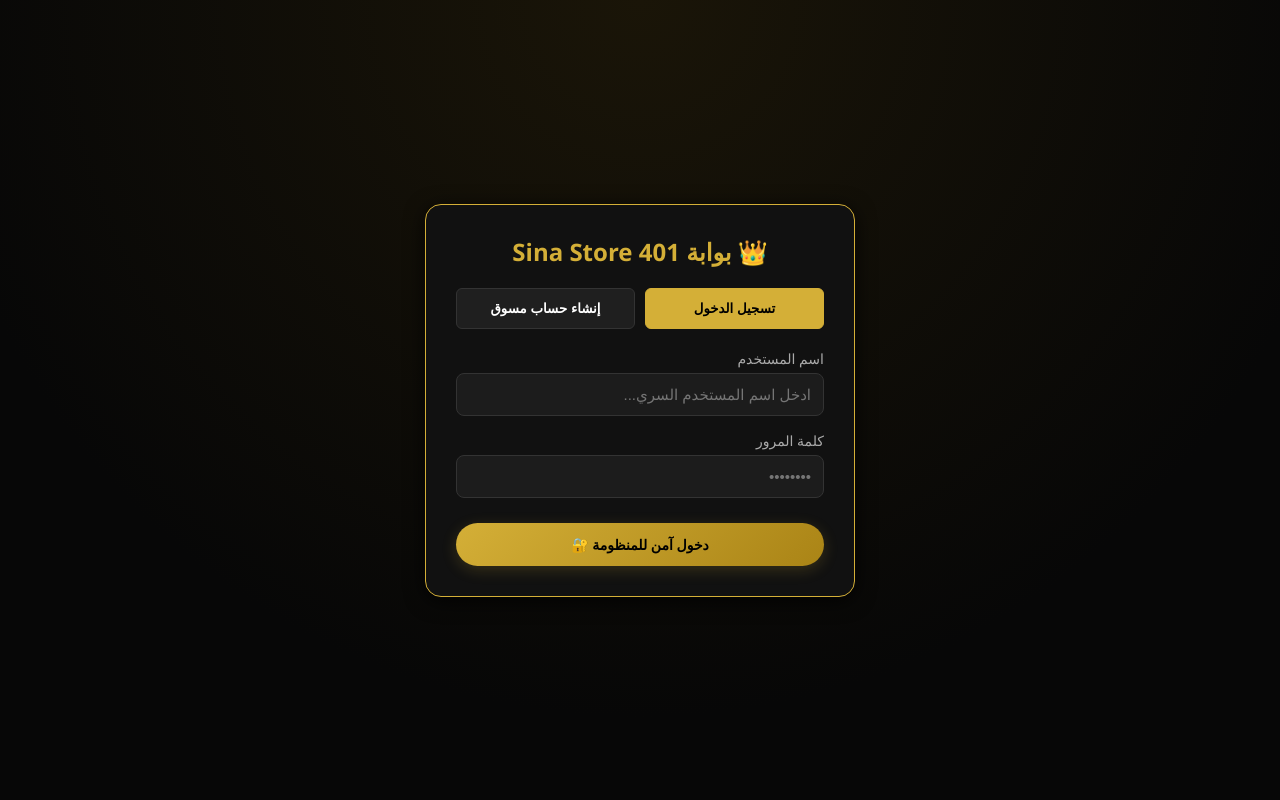
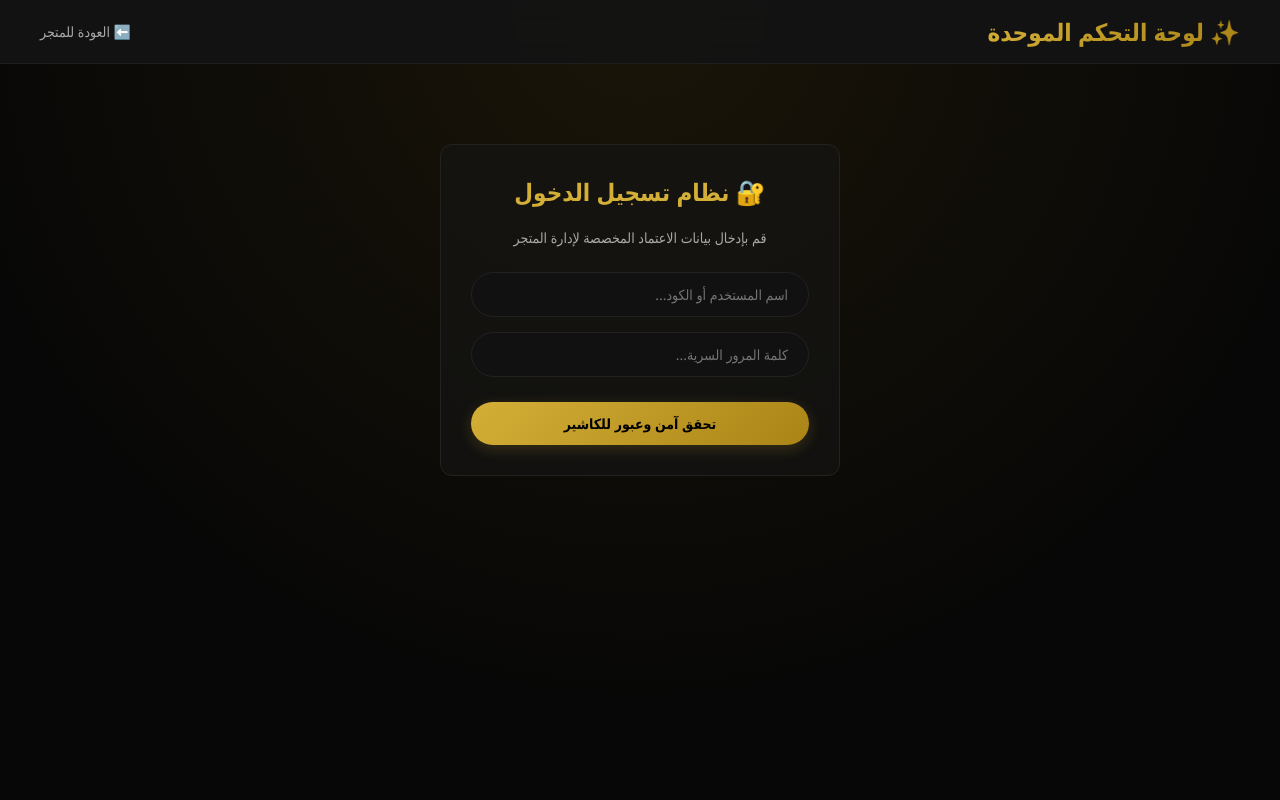
Before and after one commit to mosebh99/sina.401, a Flask app: page /login.html in a window 1280 px wide. Run offline with Flask 3, Linux system fonts and the light colour scheme; some libraries are stand-ins or nearby versions.

Commit message:
Update login.html

```diff
--- a/templates/login.html
+++ b/templates/login.html
@@ -3,124 +3,41 @@
 <head>
     <meta charset="UTF-8">
     <meta name="viewport" content="width=device-width, initial-scale=1.0">
-    <title>بوابة الحسابات الموحدة | سينا ستور</title>
+    <title>تسجيل الدخول الإداري | Sina 401</title>
+    <link rel="icon" type="image/png" href="/static/css/logo.png.jpeg">
     <link rel="stylesheet" href="/static/css/style.css">
-    <style>
-        body { font-family: 'Segoe UI', sans-serif; background-color: #070707; display: flex; justify-content: center; align-items: center; min-height: 100vh; margin: 0; color: white; padding: 20px; box-sizing: border-box; }
-        .login-box { background: #111; padding: 30px; border-radius: 16px; border: 1px solid #d4af37; text-align: center; width: 100%; max-width: 430px; box-shadow: 0 4px 20px rgba(0,0,0,0.8); }
-        .tabs { display: flex; gap: 10px; margin-bottom: 20px; }
-        .tab-btn { flex: 1; padding: 12px; background: #1f1f1f; color: white; border: 1px solid #333; border-radius: 6px; cursor: pointer; font-weight: bold; }
-        .tab-btn.active { background: #d4af37; color: black; border-color: #d4af37; }
-        .form-group { margin-bottom: 15px; text-align: right; }
-        .form-group label { display: block; margin-bottom: 5px; color: #aaa; font-size: 14px; }
-        .input-field { width: 100%; padding: 12px; background: #1c1c1c; border: 1px solid #333; color: white; border-radius: 8px; box-sizing: border-box; font-size: 15px; }
-        .input-field:focus { border-color: #d4af37; outline: none; }
-    </style>
 </head>
 <body>
+    <header>
+        <h1><a href="/">✨ لوحة التحكم الموحدة</a></h1>
+        <div class="nav-links"><a href="/">⬅️ العودة للمتجر</a></div>
+    </header>
 
-    <div class="login-box">
-        <h2 style="color: #d4af37; margin-top: 0; margin-bottom: 20px;">👑 بوابة Sina Store 401</h2>
+    <div style="max-width: 400px; margin: 80px auto; padding: 30px; background: var(--card-bg); border-radius: 12px; border: 1px solid #222; text-align: center;">
+        <h2 style="color: var(--primary); margin-top: 0;">🔐 نظام تسجيل الدخول</h2>
+        <p style="color: var(--text-muted); font-size: 14px; margin-bottom: 25px;">قم بإدخال بيانات الاعتماد المخصصة لإدارة المتجر</p>
 
-        <div class="tabs">
-            <button class="tab-btn active" id="tab-login" onclick="switchTab('login')">تسجيل الدخول</button>
-            <button class="tab-btn" id="tab-register" onclick="switchTab('register')">إنشاء حساب مسوق</button>
-        </div>
-
-        <form id="login-form" onsubmit="handleLogin(event)">
-            <div class="form-group">
-                <label>اسم المستخدم</label>
-                <input type="text" id="login-username" class="input-field" placeholder="ادخل اسم المستخدم السري..." required>
-            </div>
-            <div class="form-group">
-                <label>كلمة المرور</label>
-                <input type="password" id="login-pass" class="input-field" placeholder="••••••••" required>
-            </div>
-            <button type="submit" class="btn-primary" style="margin-top:10px;">دخول آمن للمنظومة 🔐</button>
-        </form>
-
-        <form id="register-form" onsubmit="handleRegister(event)" style="display: none;">
-            <div class="form-group">
-                <label>الاسم الكامل</label>
-                <input type="text" id="reg-fullname" class="input-field" placeholder="الاسم الثلاثي..." required>
-            </div>
-            <div class="form-group">
-                <label>اسم مستخدم فريد (بالإنجليزي)</label>
-                <input type="text" id="reg-username" class="input-field" placeholder="مثال: ahmed_sina" required>
-            </div>
-            <div class="form-group">
-                <label>رقم الهاتف (واتساب)</label>
-                <input type="tel" id="reg-phone" class="input-field" placeholder="010xxxxxxxx" required>
-            </div>
-            <div class="form-group">
-                <label>المحافظة / العنوان</label>
-                <input type="text" id="reg-address" class="input-field" placeholder="ادخل عنوانك بالتفصيل..." required>
-            </div>
-            <div class="form-group">
-                <label>كلمة المرور</label>
-                <input type="password" id="reg-pass" class="input-field" placeholder="••••••••" required>
-            </div>
-            <button type="submit" class="btn-primary" style="margin-top:10px;">إرسال طلب انضمام سحابي 🤝</button>
+        <form id="admin-login-form" style="display: flex; flex-direction: column; gap: 15px;">
+            <input type="text" id="adm-user" class="search-input" placeholder="اسم المستخدم أو الكود..." required style="width:100%;">
+            <input type="password" id="adm-pass" class="search-input" placeholder="كلمة المرور السرية..." required style="width:100%;">
+            <button type="submit" class="btn-primary" style="margin-top:10px;">تحقق آمن وعبور للكاشير</button>
         </form>
     </div>
 
     <script>
-        function switchTab(type) {
-            if(type === 'login') {
-                document.getElementById('tab-login').classList.add('active');
-                document.getElementById('tab-register').classList.remove('active');
-                document.getElementById('login-form').style.display = 'block';
-                document.getElementById('register-form').style.display = 'none';
+        document.getElementById('admin-login-form').addEventListener('submit', function(e) {
+            e.preventDefault();
+            const user = document.getElementById('adm-user').value.trim();
+            const pass = document.getElementById('adm-pass').value.trim();
+
+            // التحقق والعبور الفوري والآمن
+            if(user === "admin" && pass === "MoSebA01065653401") {
+                alert("✅ تم التحقق بنجاح! جاري الانتقال للوحة التحكم...");
+                window.location.href = '/cashier.html';
             } else {
-                document.getElementById('tab-register').classList.add('active');
-                document.getElementById('tab-login').classList.remove('active');
-                document.getElementById('register-form').style.display = 'block';
-                document.getElementById('login-form').style.display = 'none';
+                alert("❌ اسم المستخدم أو كلمة المرور غير صحيحة!");
             }
-        }
-
-        async function handleLogin(e) {
-            e.preventDefault();
-            const payload = {
-                username: document.getElementById('login-username').value,
-                password: document.getElementById('login-pass').value
-            };
-            const res = await fetch('/api/auth/login', {
-                method: 'POST',
-                headers: {'Content-Type': 'application/json'},
-                body: JSON.stringify(payload)
-            });
-            const data = await res.json();
-            if(res.ok) {
-                alert("✅ تم التحقق والعبور بنجاح للمنظومة!");
-                window.location.href = data.redirect;
-            } else {
-                alert("❌ خطأ: " + data.error);
-            }
-        }
-
-        async function handleRegister(e) {
-            e.preventDefault();
-            const payload = {
-                fullname: document.getElementById('reg-fullname').value,
-                username: document.getElementById('reg-username').value,
-                phone: document.getElementById('reg-phone').value,
-                address: document.getElementById('reg-address').value,
-                password: document.getElementById('reg-pass').value
-            };
-            const res = await fetch('/api/auth/register', {
-                method: 'POST',
-                headers: {'Content-Type': 'application/json'},
-                body: JSON.stringify(payload)
-            });
-            const data = await res.json();
-            if(res.ok) {
-                alert("🎉 " + data.message);
-                switchTab('login');
-            } else {
-                alert("❌ فشل التسجيل: " + data.error);
-            }
-        }
+        });
     </script>
 </body>
 </html>
```
